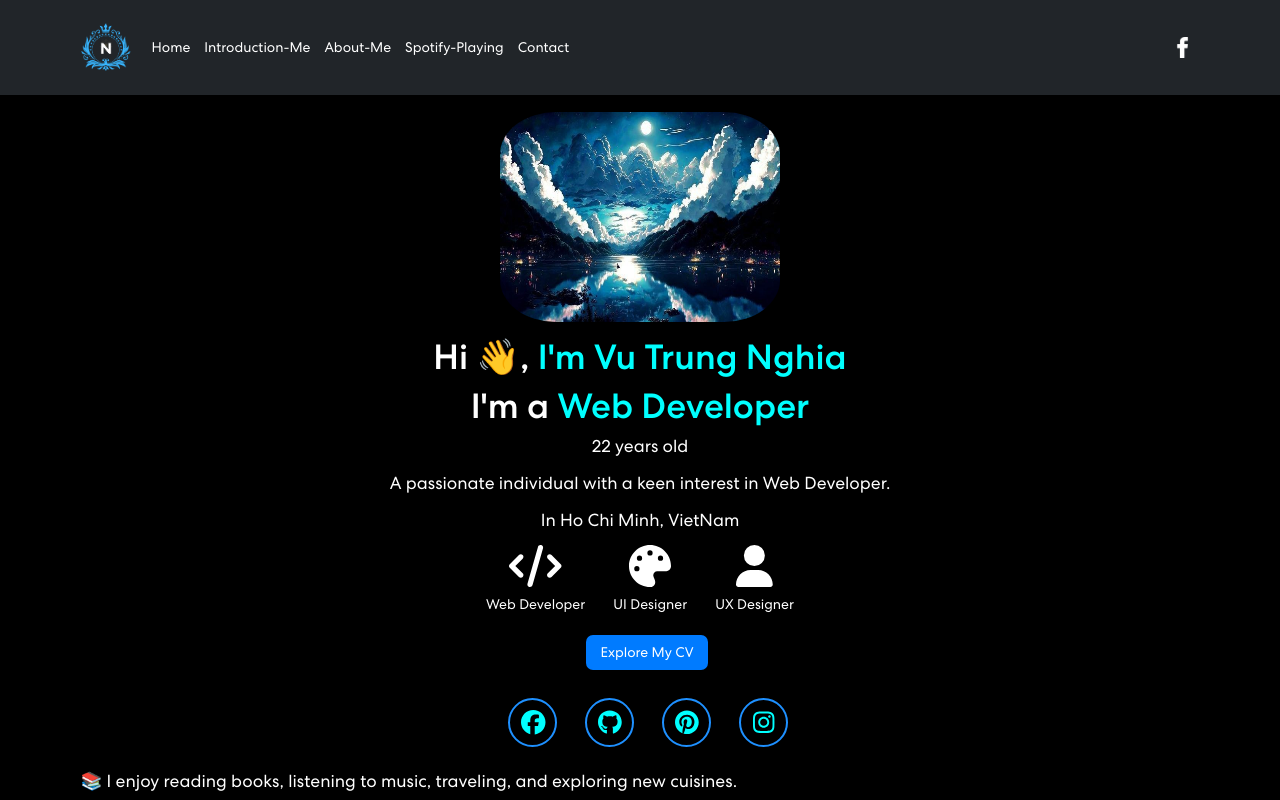
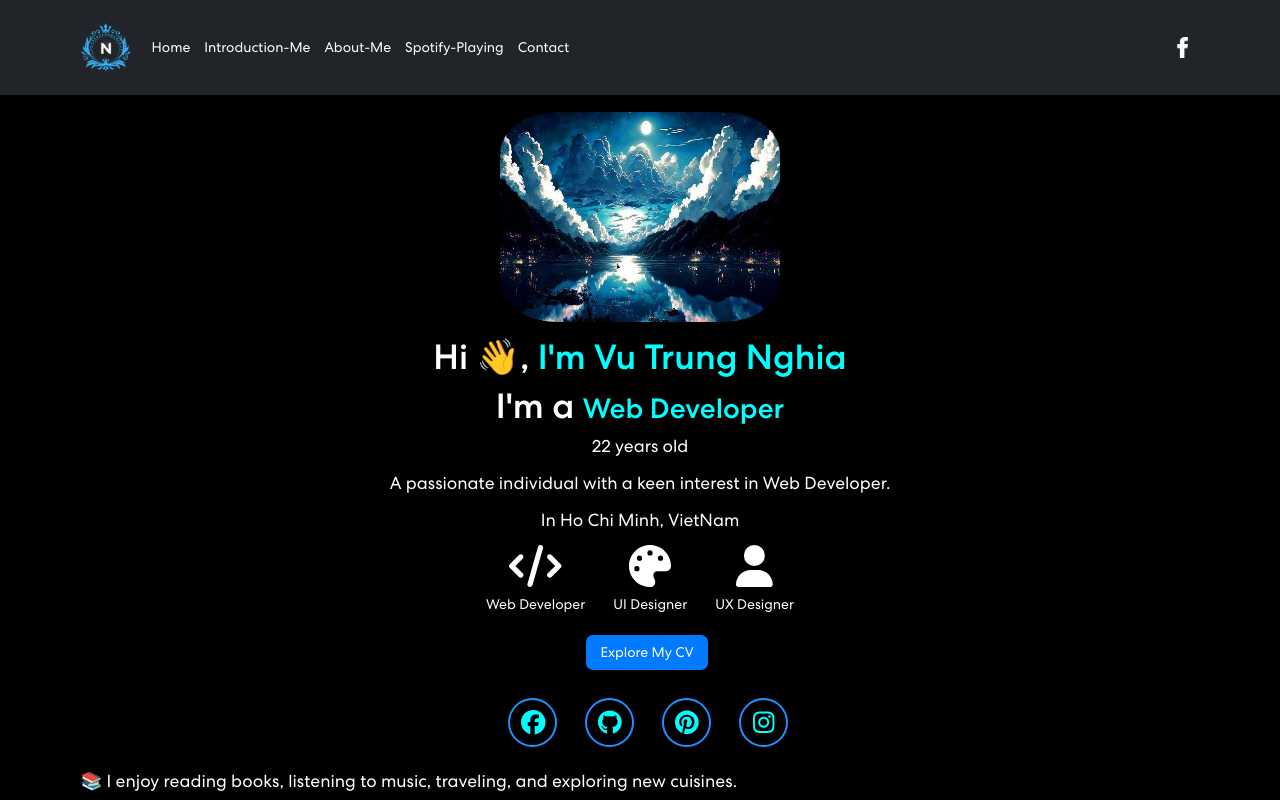
Before and after one commit to anhemlam648/ProfileView, a React (Vite) app: page / in a window 1280 px wide. Shown: the top 800 px of the page. Built offline with nearby package versions, Linux system fonts and the light colour scheme.

Commit message:
FinishProfile

```diff
--- a/src/components/Profile.css
+++ b/src/components/Profile.css
@@ -49,12 +49,14 @@ html {
 }
 
 .typing-text::before {
+  font-size: 2.5rem;
   content: "I'm Vu Trung Nghia";
   color: #00FFFF;
   animation: words 20s infinite;
 }
 
 .typing-text2::before {
+  font-size: 2rem;
   content: "Web Developer";
   color: #00FFFF;
   animation: words 20s infinite;
```
